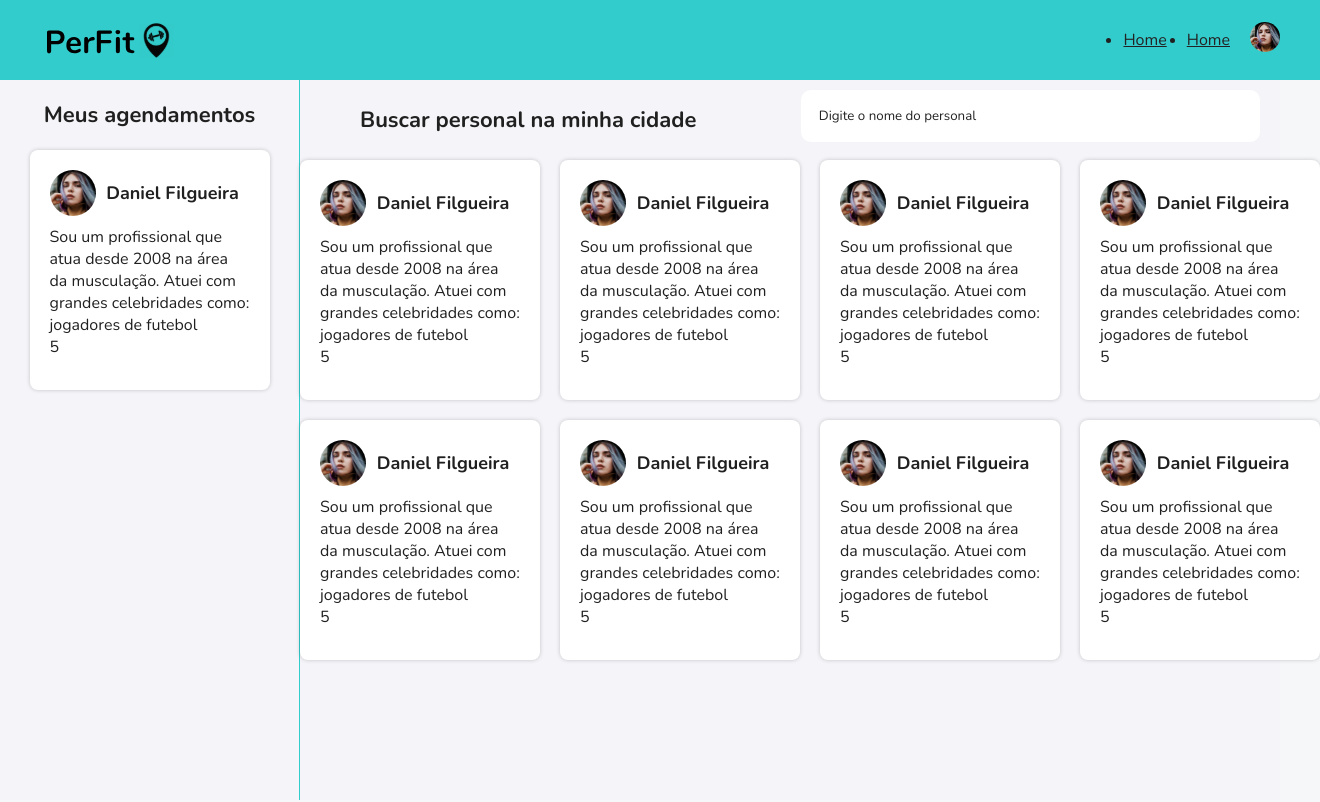
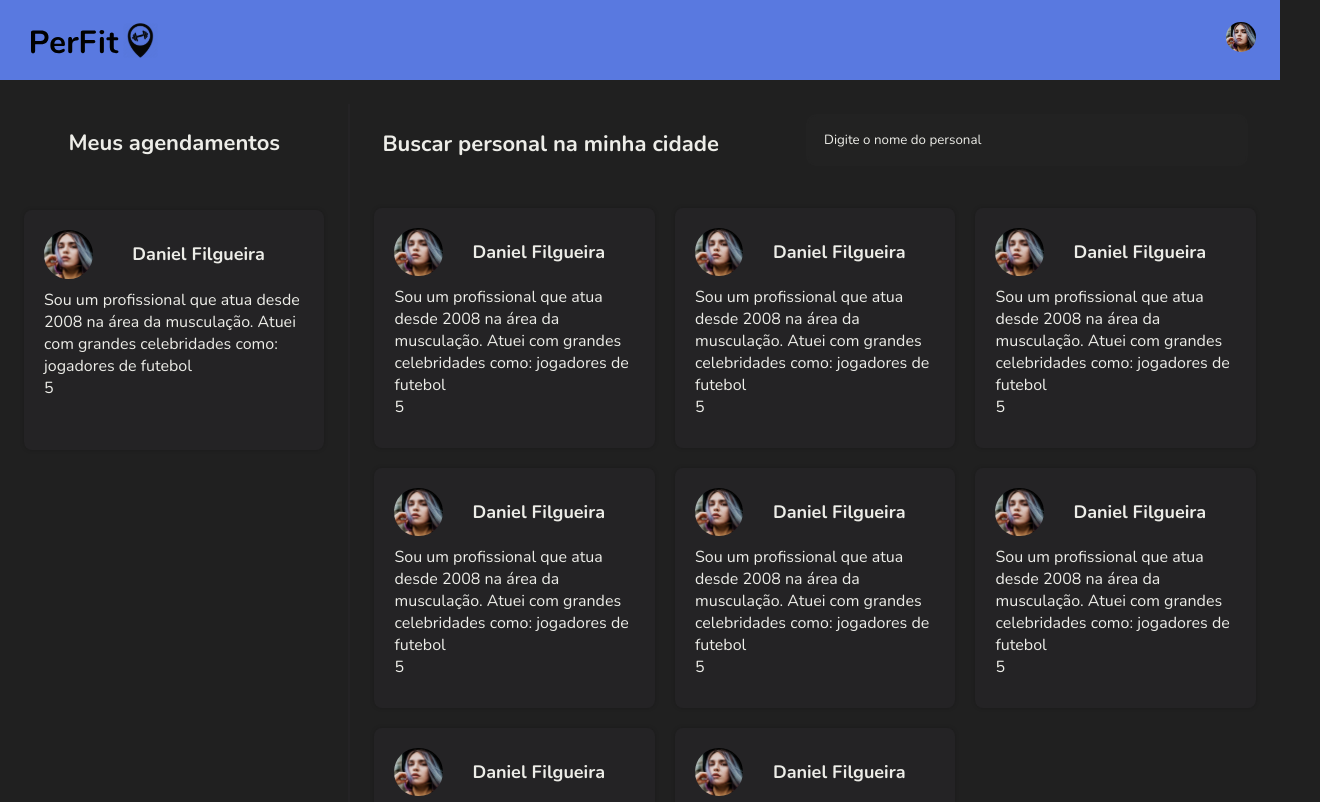
Before and after one commit to Code-Station-27/frontend, a Next.js app: page /dashboard in a window 1280 px wide. Shown: the top 802 px of the page, 1320 px wide, since content can reach past the window. Built offline with nearby package versions, Linux system fonts and the light colour scheme.

Commit message:
fix: dashboard interface

```diff
--- a/pages/_app.tsx
+++ b/pages/_app.tsx
@@ -8,7 +8,7 @@ import light from '../src/styles/themes/light'
 export default function App({ Component, pageProps }) {
   return (
     <>
-      <ThemeProvider theme={light}>
+      <ThemeProvider theme={dark}>
         <GlobalStyle />
         <Component {...pageProps} />
       </ThemeProvider>
--- a/src/components/Header/index.tsx
+++ b/src/components/Header/index.tsx
@@ -10,18 +10,6 @@ export const Header = () => {
           <Image src="/images/logo2.svg" alt="Logo Principal no Header" width={134} height={40} />
         </S.Logo>
         <S.UserActions>
-        <ul>
-          <li>
-            <Link href="/">
-              <a>Home</a>
-            </Link>
-          </li>
-          <li>
-            <Link href="/">
-              <a>Home</a>
-            </Link>
-          </li>
-        </ul>
           <a href="">
             <Image src="/images/fake_avatar.jpg" alt="Fake Avatar" width={30} height={30} />
           </a>
--- a/src/components/Header/styles.ts
+++ b/src/components/Header/styles.ts
@@ -1,13 +1,12 @@
 import styled from 'styled-components';
 
 export const Container = styled.header`
+  padding: 24px;
+
+  height: 100%;
   display: flex;
   align-items: center;
   justify-content: space-between;
-
-  grid-area: header;
-
-  padding: 20px 40px;
 
   width: 100%;
   height: 80px;
--- a/src/components/PersonalCard/styles.ts
+++ b/src/components/PersonalCard/styles.ts
@@ -5,7 +5,7 @@ display: flex;
 flex-direction: column;
 align-items: center;
 justify-items: center;
-background-color: #fff;
+background-color: ${({theme})=>theme.colors.shape};
 border-radius: 8px;
 
 
@@ -13,7 +13,7 @@ border-radius: 8px;
 box-shadow: 0px 0px 4px 0px rgba(0,0,0,0.2);
 
 padding: 20px;
-width: 240px;
+width: 100%;
 min-height: 240px;
 
 transition: box-shadow 0.2s;
--- a/src/screens/Dashboard/index.tsx
+++ b/src/screens/Dashboard/index.tsx
@@ -9,6 +9,7 @@ export const Dashboard = () => {
     <>
       <S.Container>
         <Header />
+        <S.Content>
           <S.Aside>
             <span>Meus agendamentos</span>
             <PersonalCard
@@ -17,7 +18,7 @@ export const Dashboard = () => {
               description="Sou um profissional que atua desde 2008 na área da musculação. Atuei com grandes celebridades como: jogadores de futebol"
             />
           </S.Aside>
-        <S.Content>
+          <S.Main>
             <S.ContentSearch>
                 <span>Buscar personal na minha cidade</span>
                 <Input name="input-personal" type="text" placeholder="Digite o nome do personal" />
@@ -64,6 +65,7 @@ export const Dashboard = () => {
                 description="Sou um profissional que atua desde 2008 na área da musculação. Atuei com grandes celebridades como: jogadores de futebol"
               />
             </S.ContentPersonals>
+          </S.Main>
         </S.Content>
       </S.Container>
     </>
--- a/src/screens/Dashboard/styles.ts
+++ b/src/screens/Dashboard/styles.ts
@@ -1,20 +1,25 @@
 import styled from "styled-components";
 
 export const Container = styled.div`
-  height: 100vh;
+  min-height: 100vh;
+  width: 100vw;
 
-  display: grid;
-  grid-template-columns: auto 1fr;
-  grid-template-rows: auto 1fr auto;
-  grid-template-areas:
-    "header header"
-    "aside content";
-
-  background-color: #F5F5F9;
+  display: flex;
+  flex-direction: column;
 
 `
 
 export const Content = styled.div`
+  display: flex;
+  flex: 1;
+  margin-top: 24px;
+
+  @media (max-width: 640px) {
+    flex-direction: column;
+  }
+`
+
+export const Main = styled.div`
   display: flex;
   flex-direction: column;
   align-items: center;
@@ -23,7 +28,7 @@ export const Content = styled.div`
 
 export const ContentSearch = styled.div`
   width: 100%;
-  padding: 10px 60px;
+  padding: 10px 32px;
   display: flex;
   align-items: center;
   justify-content: center;
@@ -33,32 +38,55 @@ export const ContentSearch = styled.div`
     font-weight: bold;
     width: 100%;
   }
+
+  @media (max-width: 800px){
+    flex-direction: column;
+
+    label{
+      margin-top: 16px;
+    }
+  }
 `
 
 export const ContentPersonals = styled.div`
-  grid-area: content;
   display: grid;
   grid-template-columns: repeat(4, 1fr);
   column-gap: 20px;
   row-gap: 20px;
+  padding: 24px;
+
+  @media (max-width: 1320px){
+    grid-template-columns: repeat(3, 1fr);
+  }
+
+  @media (max-width: 1000px){
+    grid-template-columns: repeat(2, 1fr);
+  }
+
+  @media (max-width: 800px){
+    grid-template-columns: 1fr;
+  }
 `
 
 export const Aside = styled.aside`
-  width: 300px;
-
-  grid-area: aside;
+  min-width: 300px;
+  padding: 24px;
 
   display: flex;
   justify-content: flex-start;
   align-items: center;
   flex-direction: column;
 
-  border-right: 1px solid ${({ theme }) => theme.colors.primary};
+  border-right: 2px solid ${({ theme }) => theme.colors.shape};
 
   > span {
-    margin: 20px;
+    margin-bottom: 52px;
     font-size: 22px;
     font-weight: bold;
     text-align: center;
   }
+
+  @media (max-width: 640px) {
+    border-right: 0;
+  }
 `
--- a/src/styles/global.tsx
+++ b/src/styles/global.tsx
@@ -9,13 +9,14 @@ export default createGlobalStyle `
     }
     body {
         background: ${props => props.theme.colors.background};
-        color: ${props => props.theme.colors.title};
+        color: ${props => props.theme.colors.font};
         -webkit-font-smoothing: antialiased;
         font-family: "Nunito", serif;
         font-size: 16px;
     }
     h1, h2, h3, h4, h5, h6, strong {
         font-weight: 500;
+        color: ${props => props.theme.colors.title};
     }
 
     button, input, textarea {
```
Also changed, not shown: 1 other file (tests, documents, lock files or other folders). Lines whose indentation alone changed are shown as unchanged.
